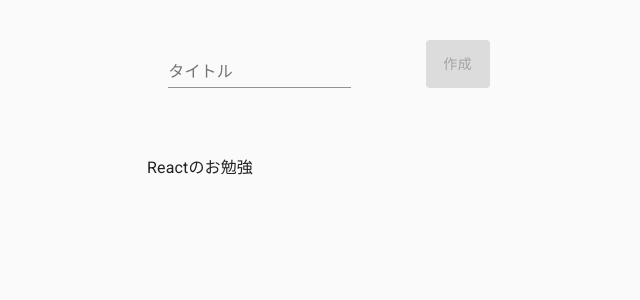
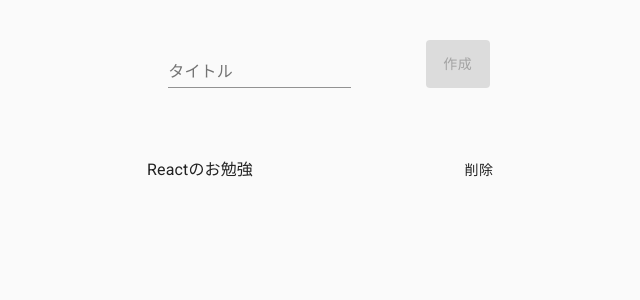
Before and after one commit to FukeKazki/React-Todo-App, a React (Create React App) app: page / in a window 1280 px wide. Shown: the top 300 px of the page, without its empty margins (311-951 px from the left). Built offline with nearby package versions, Linux system fonts and the light colour scheme.

Commit message:
Update: タスクの削除機能の追加

```diff
--- a/src/components/App.js
+++ b/src/components/App.js
@@ -24,6 +24,10 @@ const App = () => {
           title: task_title,
       }])
       resetTextField()
+  }
+
+  const deleteTask = (task) => {
+      setTasks(tasks.filter(x => x !== task))
   }
 
   return (
@@ -54,6 +58,12 @@ const App = () => {
         {tasks.map(task => (
           <ListItem key={task.id} component='li'>
             <ListItemText>{task.title}</ListItemText>
+            <Button
+                href=''
+                onClick={() => deleteTask(task)}
+            >
+                削除
+            </Button>
           </ListItem>
         ))}
       </List>
```
